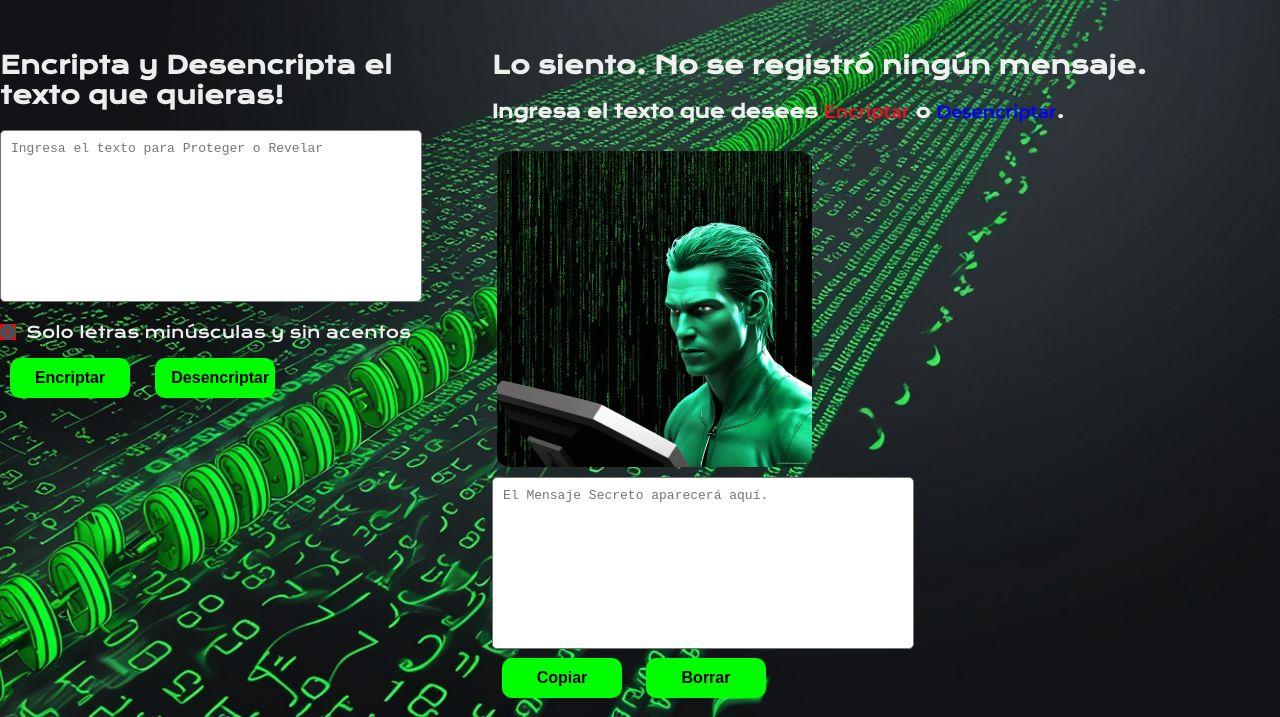
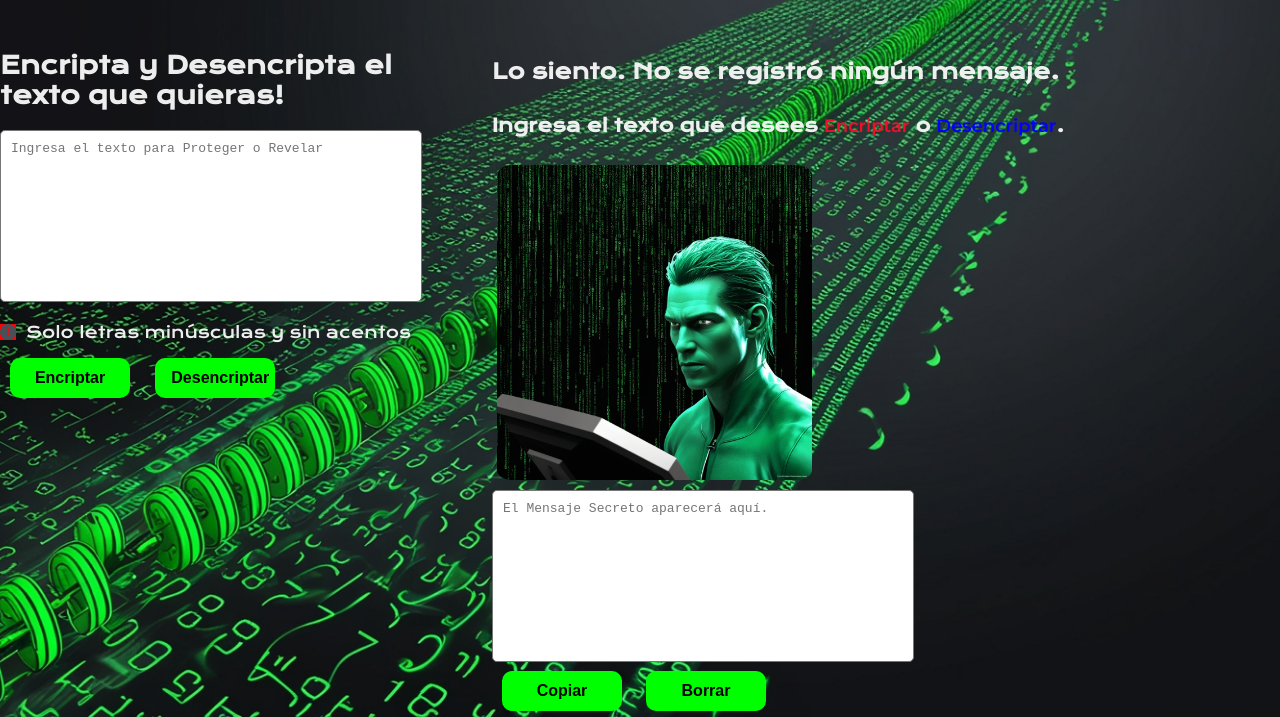
Before and after one commit to Cris-San/ENCRIPTADOR, a plain HTML site: page index.html in a window 1280 px wide. Shown: the part 83-800 px from the top of the page. Drawn offline with nearby package versions, Linux system fonts and the light colour scheme.

Commit message:
Se añade estilos al mensaje de encriptado exitoso

```diff
--- a/style.css
+++ b/style.css
@@ -173,6 +173,14 @@ button {
 .mensaje_info {
     font-family: var(--fuente-krona);
     color: var(--color-secundario);
+    font-weight: 600;
+    font-size: 1.3em;
+    text-align: left;
+    margin-bottom: 20px; /* Aumenta el margen inferior para separarlo de la imagen */
+    padding: 10px 0;
+    border-radius: 5px;
+    z-index: 10; /* Asegura que el mensaje esté encima de otros elementos */
+    position: relative; /* Mantiene la posición normal pero con control de z-index */
 }
 
 .mensaje_descrip {
```
